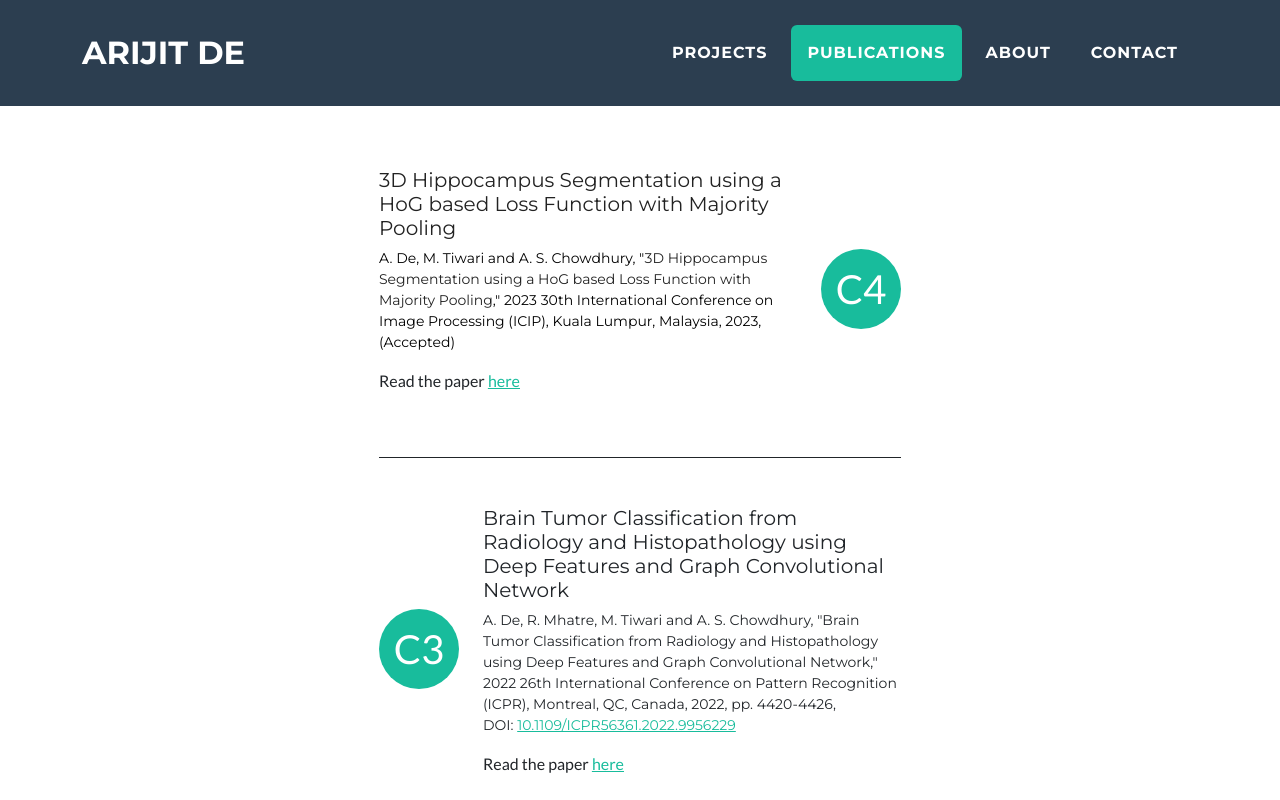
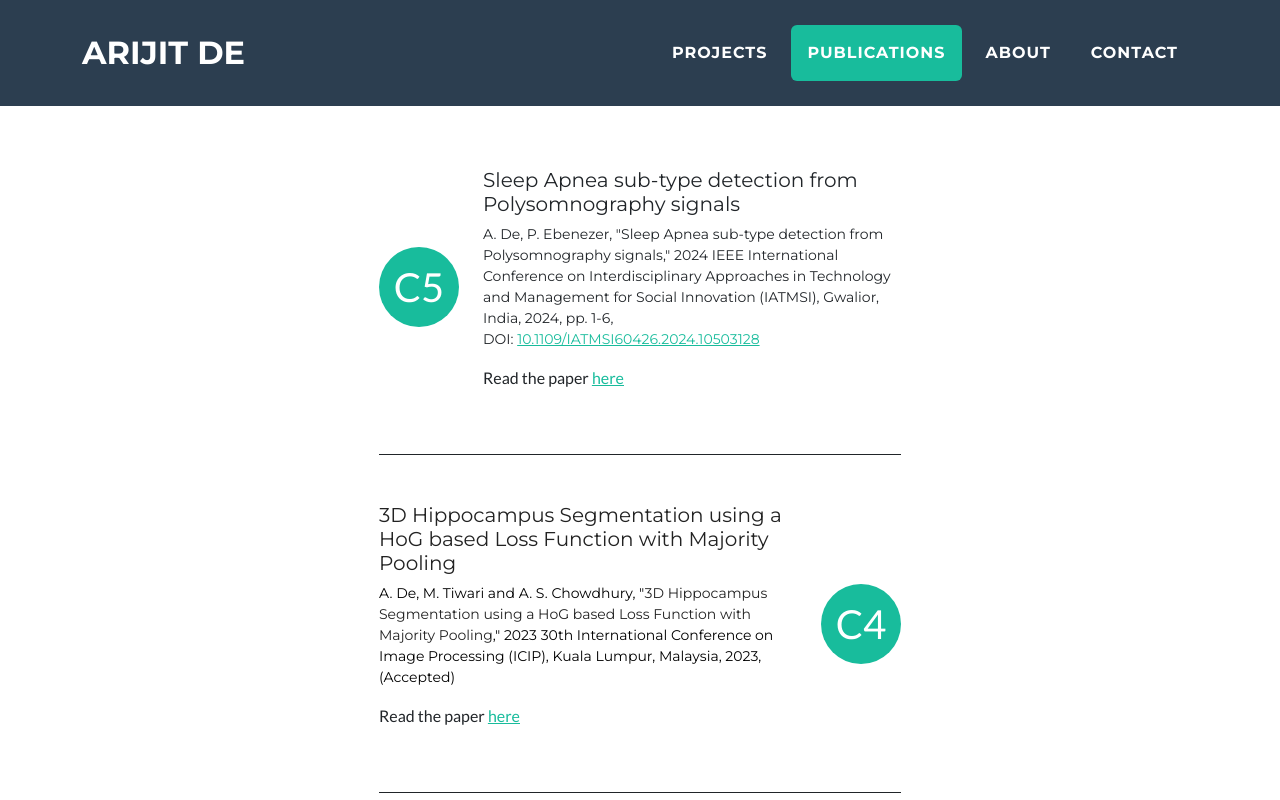
Before and after one commit to arijitde92/arijitde92.github.io, a plain HTML site: page publications.html in a window 1280 px wide. Shown: the top 800 px of the page. Drawn offline with Linux system fonts and the light colour scheme; a web font is replaced by a local one.

Commit message:
Added IATMSI Publication

```diff
--- a/publications.html
+++ b/publications.html
@@ -34,6 +34,17 @@
         <div class="container py-4 py-xl-5">
             <div class="row">
                 <div class="col-md-8 col-xl-6 mx-auto p-4">
+                    <div class="d-flex align-items-center align-items-md-start align-items-xl-center">
+                        <div class="bs-icon-xl bs-icon-circle bs-icon-primary d-flex flex-shrink-0 justify-content-center align-items-center me-4 d-inline-block bs-icon" data-bss-hover-animate="pulse">
+                            <p style="margin-bottom: 0px;">C5</p>
+                        </div>
+                        <div>
+                            <h5 class="fw-light">Sleep Apnea sub-type detection from Polysomnography signals</h5>
+                            <p style="font-family: Montserrat, sans-serif;font-size: 14px;">A. De, P. Ebenezer, "Sleep Apnea sub-type detection from Polysomnography signals," 2024 IEEE International Conference on Interdisciplinary Approaches in Technology and Management for Social Innovation (IATMSI), Gwalior, India, 2024, pp. 1-6,<br>DOI:&nbsp;<a href="https://10.1109/IATMSI60426.2024.10503128" target="_blank" rel="external">10.1109/IATMSI60426.2024.10503128</a></p>
+                            <p>Read the paper&nbsp;<a href="assets/docs/IATMSI_2024.pdf" target="_blank">here</a></p>
+                        </div>
+                    </div>
+                    <hr id="hippocampus_segmentation" class="my-5">
                     <div class="d-flex align-items-center align-items-md-start align-items-xl-center">
                         <div class="bs-icon-xl bs-icon-circle bs-icon-primary d-flex flex-shrink-0 justify-content-center align-items-center order-last ms-4 d-inline-block bs-icon" data-bss-hover-animate="pulse">
                             <p style="margin-bottom: 0px;">C4</p>
```
Also changed, not shown: 1 other file.
